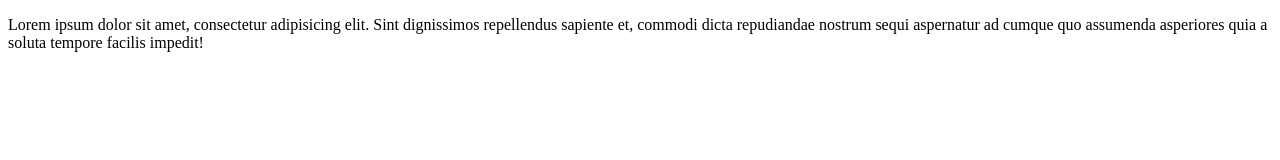
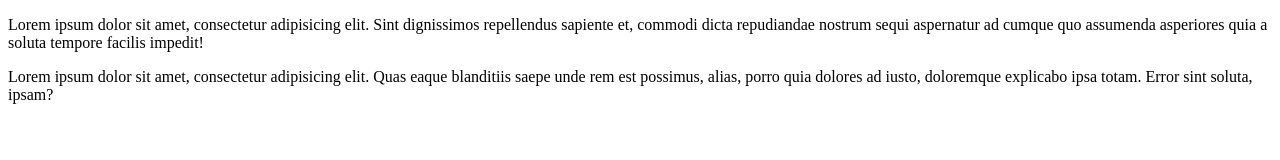
Before and after one commit to karolnowakowski/karolnowakowski.github.io, a plain HTML site: page index.html in a window 1280 px wide. Drawn offline with Linux system fonts and the light colour scheme.

Commit message:
Dodano drugi paragraf na gałęzi alfa-version

```diff
--- a/index.html
+++ b/index.html
@@ -6,5 +6,6 @@
 </head>
 <body>
     <p>Lorem ipsum dolor sit amet, consectetur adipisicing elit. Sint dignissimos repellendus sapiente et, commodi dicta repudiandae nostrum sequi aspernatur ad cumque quo assumenda asperiores quia a soluta tempore facilis impedit!</p>
+    <p>Lorem ipsum dolor sit amet, consectetur adipisicing elit. Quas eaque blanditiis saepe unde rem est possimus, alias, porro quia dolores ad iusto, doloremque explicabo ipsa totam. Error sint soluta, ipsam?</p>
 </body>
 </html>
```
